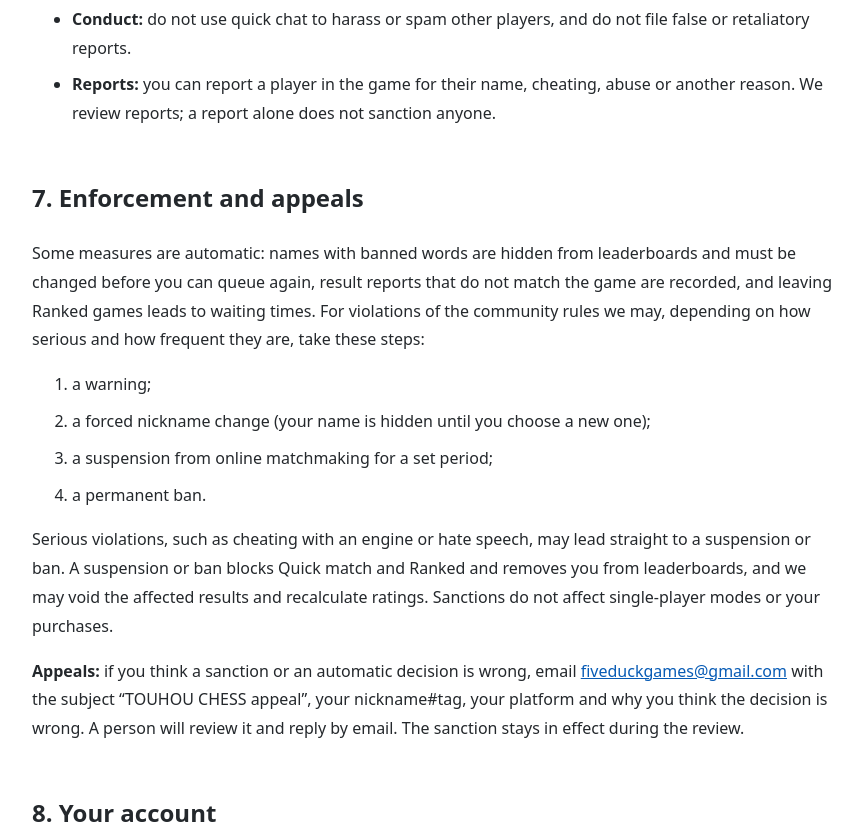
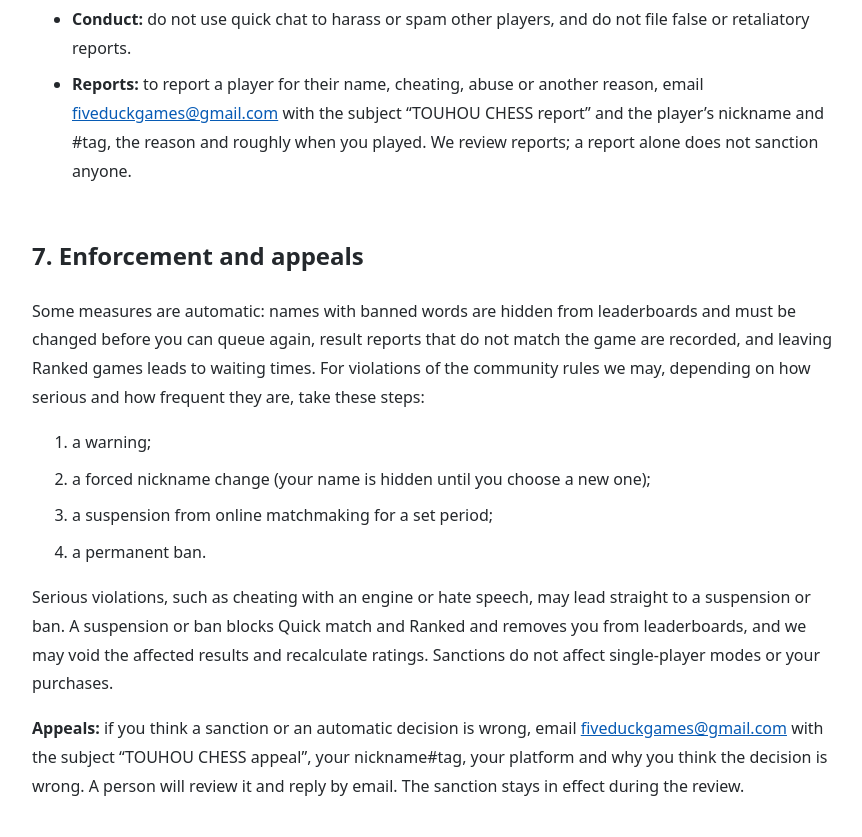
Before and after one commit to FIVE-DUCK-GAMES/FIVE-DUCK-GAMES.github.io, a plain HTML site: page touhouchess/terms.html in a window 1280 px wide. Shown: the part 2739-3576 px from the top of the page, without its empty margins (208-1070 px from the left). Drawn offline with Linux system fonts and the light colour scheme.

Commit message:
TOUHOU CHESS: reports go by email (no in-game report screen)
Co-Authored-By: Claude Opus 5.5 <noreply@anthropic.com>

```diff
--- a/touhouchess/terms.html
+++ b/touhouchess/terms.html
@@ -30,7 +30,7 @@
 <ul><li><b>Names:</b> no slurs, swearing, sexual content, hate speech, harassment or threats; no names that impersonate our staff, an official account, Team Shanghai Alice, ZUN or another player; no personal information (yours or anyone else’s), advertising or links. The name shown on leaderboards can be changed once every 30 days.</li>
 <li><b>Fair play:</b> do not use chess engines, other software or help from other people during online games; do not use modified apps, bots or exploits; do not manipulate results, for example by arranging games, losing on purpose, passing wins to another account or using several accounts to raise a rating; do not leave, disconnect or stall on purpose; do not send false result reports.</li>
 <li><b>Conduct:</b> do not use quick chat to harass or spam other players, and do not file false or retaliatory reports.</li>
-<li><b>Reports:</b> you can report a player in the game for their name, cheating, abuse or another reason. We review reports; a report alone does not sanction anyone.</li></ul>
+<li><b>Reports:</b> to report a player for their name, cheating, abuse or another reason, email <a href="mailto:fiveduckgames@gmail.com">fiveduckgames@gmail.com</a> with the subject “TOUHOU CHESS report” and the player’s nickname and #tag, the reason and roughly when you played. We review reports; a report alone does not sanction anyone.</li></ul>
 
 <h2 id="en-sanctions">7. Enforcement and appeals</h2>
 <p>Some measures are automatic: names with banned words are hidden from leaderboards and must be changed before you can queue again, result reports that do not match the game are recorded, and leaving Ranked games leads to waiting times. For violations of the community rules we may, depending on how serious and how frequent they are, take these steps:</p>
@@ -86,7 +86,7 @@
 <ul><li><b>이름:</b> 욕설, 비속어, 성적인 표현, 혐오 표현, 괴롭힘이나 위협이 담긴 이름, 운영자·공식 계정·상하이 앨리스 환악단·ZUN·다른 이용자를 사칭하는 이름, 개인정보(자신이나 다른 사람의 것), 광고, 링크는 쓸 수 없습니다. 순위표에 보이는 이름은 30일에 한 번 바꿀 수 있습니다.</li>
 <li><b>공정 플레이:</b> 온라인 대국 중 체스 엔진, 다른 프로그램, 다른 사람의 도움을 쓰지 마십시오. 변조한 앱, 봇, 버그 악용을 쓰지 마십시오. 짜고 두기, 일부러 지기, 다른 계정에 승리 몰아주기, 여러 계정으로 레이팅 올리기 같은 결과 조작을 하지 마십시오. 일부러 나가거나 연결을 끊거나 시간을 끌지 마십시오. 거짓 결과를 보고하지 마십시오.</li>
 <li><b>행동:</b> 한마디로 다른 이용자를 괴롭히거나 도배하지 마시고, 거짓 신고나 보복성 신고를 하지 마십시오.</li>
-<li><b>신고:</b> 게임 안에서 이름, 부정행위, 괴롭힘, 그 밖의 사유로 이용자를 신고할 수 있습니다. 개발자는 신고를 검토하며, 신고만으로 제재가 내려지지는 않습니다.</li></ul>
+<li><b>신고:</b> 이름, 부정행위, 괴롭힘, 그 밖의 사유로 이용자를 신고하려면 <a href="mailto:fiveduckgames@gmail.com">fiveduckgames@gmail.com</a>으로 제목을 “TOUHOU CHESS report”로 하여 그 이용자의 닉네임과 #태그, 사유, 대략적인 대국 시각을 보내 주십시오. 개발자는 신고를 검토하며, 신고만으로 제재가 내려지지는 않습니다.</li></ul>
 
 <h2 id="ko-sanctions">7. 제재와 이의 제기</h2>
 <p>일부 조치는 자동으로 이루어집니다. 금칙어가 든 이름은 순위표에서 가려지고 바꿔야 다시 매칭할 수 있으며, 대국과 맞지 않는 결과 보고는 기록되고, 랭크전 이탈에는 대기 시간이 생깁니다. 커뮤니티 규칙 위반에는 위반의 정도와 횟수에 따라 다음 단계를 적용할 수 있습니다.</p>
@@ -142,7 +142,7 @@
 <ul><li><b>名前:</b> 暴言、卑語、性的な表現、差別的な表現、嫌がらせや脅迫を含む名前、運営者・公式アカウント・上海アリス幻樂団・ZUN・ほかの利用者になりすます名前、個人情報（自分や他人のもの）、宣伝、リンクは使えません。ランキングに表示される名前は30日に1回変更できます。</li>
 <li><b>フェアプレー:</b> オンライン対局中にチェスエンジン、ほかのソフトウェア、他人の助けを使わないでください。改造したアプリ、ボット、不具合の悪用を使わないでください。示し合わせた対局、わざと負けること、別のアカウントに勝ちを譲ること、複数のアカウントでレーティングを上げることなどの結果の操作をしないでください。わざと退出・切断したり、時間を引き延ばしたりしないでください。虚偽の結果を報告しないでください。</li>
 <li><b>行動:</b> ひとことでほかの利用者に嫌がらせをしたり連投したりせず、虚偽の通報や報復目的の通報をしないでください。</li>
-<li><b>通報:</b> ゲーム内で、名前、不正行為、嫌がらせ、その他の理由で利用者を通報できます。開発者は通報を確認しますが、通報だけで制裁が行われることはありません。</li></ul>
+<li><b>通報:</b> 名前、不正行為、嫌がらせ、その他の理由で利用者を通報するには、件名を「TOUHOU CHESS report」として、その利用者のニックネームと #タグ、理由、おおよその対局日時を <a href="mailto:fiveduckgames@gmail.com">fiveduckgames@gmail.com</a> までお送りください。開発者は通報を確認しますが、通報だけで制裁が行われることはありません。</li></ul>
 
 <h2 id="ja-sanctions">7. 制裁と異議申し立て</h2>
 <p>一部の措置は自動で行われます。禁止語を含む名前はランキングで非表示になり、変更しないと再びマッチングできません。対局と一致しない結果報告は記録され、ランク戦の離脱には待ち時間が発生します。コミュニティルールの違反には、その程度と回数に応じて次の段階を適用することがあります。</p>
@@ -198,7 +198,7 @@
 <ul><li><b>名称：</b>不得使用含有侮辱、脏话、色情内容、仇恨言论、骚扰或威胁的名称；不得冒充运营人员、官方账号、上海爱丽丝幻乐团、ZUN 或其他玩家；不得包含个人信息（你自己或他人的）、广告或链接。排行榜上显示的名称每30天可以修改一次。</li>
 <li><b>公平竞技：</b>联机对局中不得使用国际象棋引擎、其他软件或他人的帮助；不得使用修改过的应用、机器人或漏洞；不得操纵结果，例如串通对局、故意输棋、把胜局让给其他账号或用多个账号刷等级分；不得故意离开、断线或拖延时间；不得报告虚假的结果。</li>
 <li><b>行为：</b>不得利用“一句话”骚扰或刷屏，不得提交虚假或报复性的举报。</li>
-<li><b>举报：</b>你可以在游戏中以名称、作弊、骚扰或其他理由举报玩家。我们会审核举报；仅凭举报不会对任何人进行处罚。</li></ul>
+<li><b>举报：</b>如需以名称、作弊、骚扰或其他理由举报玩家，请发送邮件至 <a href="mailto:fiveduckgames@gmail.com">fiveduckgames@gmail.com</a>，标题写“TOUHOU CHESS report”，并注明该玩家的昵称和 #标签、理由以及大致的对局时间。我们会审核举报；仅凭举报不会对任何人进行处罚。</li></ul>
 
 <h2 id="zh-Hans-sanctions">7. 处罚与申诉</h2>
 <p>部分措施是自动执行的：含有违禁词的名称会在排行榜上隐藏，并且必须修改后才能再次匹配；与对局不符的结果报告会被记录；在排位赛中离开会产生等待时间。对于违反社区规则的行为，我们可能会根据其严重程度和次数采取以下步骤：</p>
@@ -254,7 +254,7 @@
 <ul><li><b>Имена:</b> нельзя использовать оскорбления, ругательства, сексуальный контент, язык вражды, травлю или угрозы; нельзя выдавать себя за наших сотрудников, официальную учётную запись, Team Shanghai Alice, ZUN или другого игрока; нельзя указывать персональные данные (свои или чужие), рекламу и ссылки. Имя в таблицах лидеров можно менять раз в 30 дней.</li>
 <li><b>Честная игра:</b> не используйте шахматные движки, другие программы или помощь других людей во время онлайн-партий; не используйте модифицированные приложения, ботов и уязвимости; не манипулируйте результатами — например, не договаривайтесь о партиях, не проигрывайте намеренно, не передавайте победы другой учётной записи и не повышайте рейтинг с помощью нескольких учётных записей; не выходите из партии, не обрывайте связь и не тяните время намеренно; не отправляйте ложные сообщения о результате.</li>
 <li><b>Поведение:</b> не используйте реплики для травли или спама и не подавайте ложные или мстительные жалобы.</li>
-<li><b>Жалобы:</b> в игре можно пожаловаться на игрока из-за имени, нечестной игры, оскорблений или по другой причине. Мы рассматриваем жалобы; сама по себе жалоба не влечёт санкций.</li></ul>
+<li><b>Жалобы:</b> чтобы пожаловаться на игрока из-за имени, нечестной игры, оскорблений или по другой причине, напишите на <a href="mailto:fiveduckgames@gmail.com">fiveduckgames@gmail.com</a> с темой «TOUHOU CHESS report», указав никнейм и #тег игрока, причину и примерное время партии. Мы рассматриваем жалобы; сама по себе жалоба не влечёт санкций.</li></ul>
 
 <h2 id="ru-sanctions">7. Санкции и апелляции</h2>
 <p>Некоторые меры применяются автоматически: имена с запрещёнными словами скрываются из таблиц лидеров, и их нужно сменить, чтобы снова встать в очередь; сообщения о результате, не совпадающие с партией, записываются; выход из рейтинговых партий ведёт к времени ожидания. За нарушения правил сообщества мы можем в зависимости от их тяжести и частоты применить следующие меры:</p>
@@ -310,7 +310,7 @@
 <ul><li><b>Navn:</b> ingen skjellsord, banning, seksuelt innhold, hatefulle ytringer, trakassering eller trusler; ingen navn som utgir seg for å være våre ansatte, en offisiell konto, Team Shanghai Alice, ZUN eller en annen spiller; ingen personopplysninger (dine eller andres), reklame eller lenker. Navnet på topplistene kan endres én gang hver 30. dag.</li>
 <li><b>Fair play:</b> ikke bruk sjakkmotorer, annen programvare eller hjelp fra andre under partier på nett; ikke bruk modifiserte apper, boter eller utnytt feil; ikke manipuler resultater, for eksempel ved avtalte partier, å tape med vilje, å gi seire til en annen konto eller å bruke flere kontoer for å øke ratingen; ikke forlat partiet, bryt forbindelsen eller trekk ut tiden med vilje; ikke send falske resultatrapporter.</li>
 <li><b>Oppførsel:</b> ikke bruk hurtigmeldinger til å trakassere eller spamme andre spillere, og ikke send falske eller hevnmotiverte rapporter.</li>
-<li><b>Rapporter:</b> du kan rapportere en spiller i spillet for navnet, juks, trakassering eller en annen grunn. Vi går gjennom rapportene; en rapport alene fører ikke til sanksjoner.</li></ul>
+<li><b>Rapporter:</b> for å rapportere en spiller for navnet, juks, trakassering eller en annen grunn, send e-post til <a href="mailto:fiveduckgames@gmail.com">fiveduckgames@gmail.com</a> med emnet «TOUHOU CHESS report», spillerens kallenavn og #tagg, grunnen og omtrent når dere spilte. Vi går gjennom rapportene; en rapport alene fører ikke til sanksjoner.</li></ul>
 
 <h2 id="nb-sanctions">7. Sanksjoner og klage</h2>
 <p>Noen tiltak skjer automatisk: navn med forbudte ord skjules fra topplistene og må endres før du kan stille deg i kø igjen, resultatrapporter som ikke stemmer med partiet, registreres, og å forlate rangerte kamper gir ventetid. Ved brudd på fellesskapsreglene kan vi, avhengig av hvor alvorlige og hyppige de er, bruke disse trinnene:</p>
```
